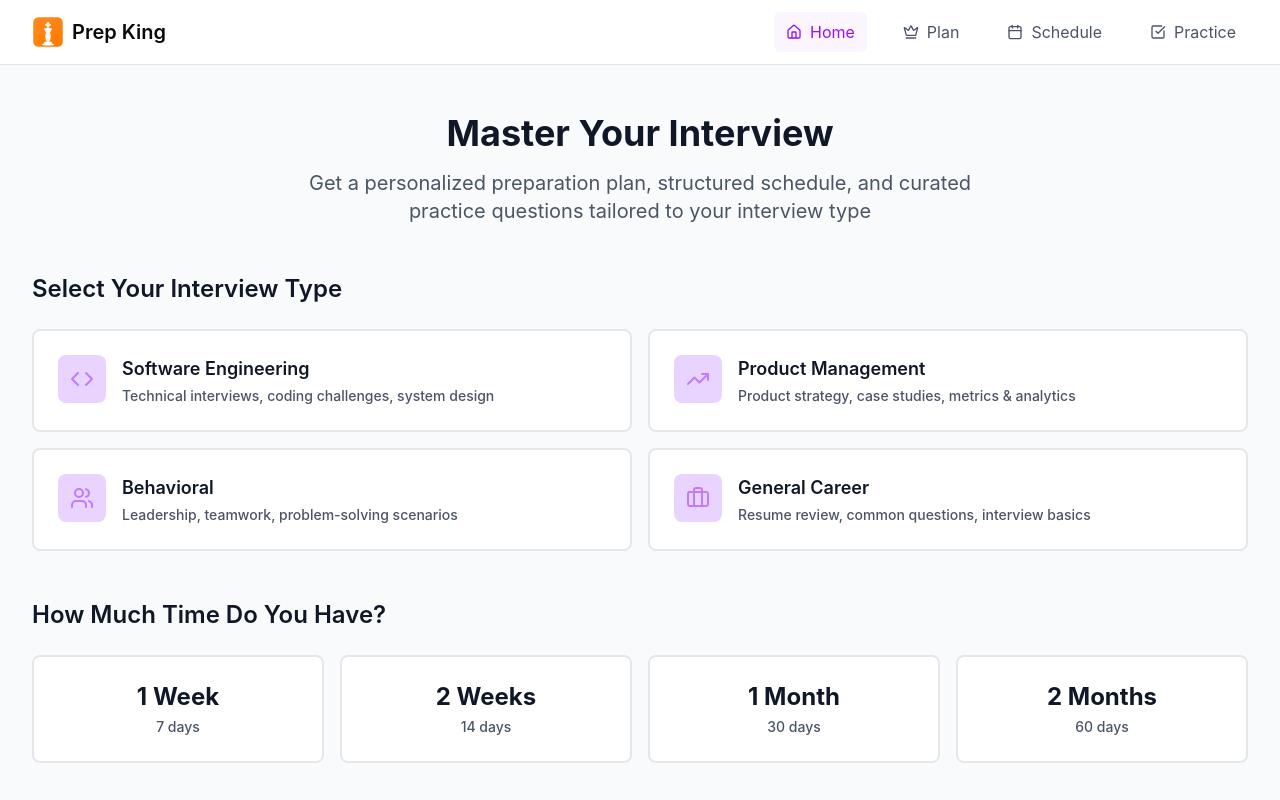
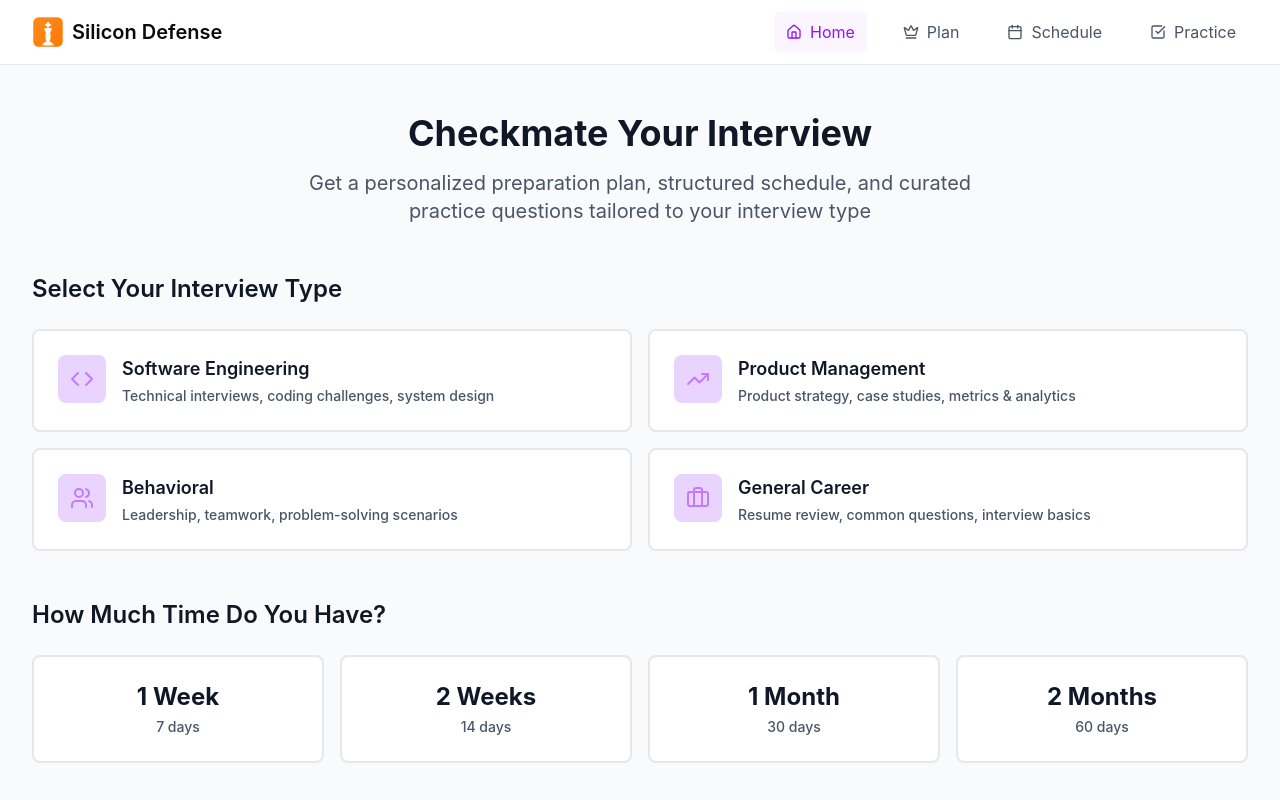
Before and after one commit to LGW73892/SWE_PROJECT, a React (Vite) app: page / in a window 1280 px wide. Built offline with nearby package versions, Linux system fonts and the light colour scheme.

Commit message:
chess theme 1.0

```diff
--- a/src/app/components/home.tsx
+++ b/src/app/components/home.tsx
@@ -58,7 +58,7 @@ export function Home() {
     <div className="max-w-7xl mx-auto px-4 sm:px-6 lg:px-8 py-12">
       <div className="text-center mb-12">
         <h1 className="text-4xl font-bold text-gray-900 mb-4">
-          Master Your Interview
+          Checkmate Your Interview
         </h1>
         <p className="text-xl text-gray-600 max-w-2xl mx-auto">
           Get a personalized preparation plan, structured schedule, and curated
--- a/src/app/components/root.tsx
+++ b/src/app/components/root.tsx
@@ -21,10 +21,10 @@ export function Root() {
             <Link to="/" className="flex items-center gap-2">
               <img
                 src={prepKingLogo}
-                alt="Prep King logo"
+                alt="Silicon Defense logo"
                 className="w-8 h-8 rounded-lg"
               />
-              <span className="text-xl font-semibold">Prep King</span>
+              <span className="text-xl font-semibold">Silicon Defense</span>
             </Link>
 
             <nav className="hidden md:flex gap-6">
```
Also changed, not shown: src/assets/prep-king-logo.svg.
